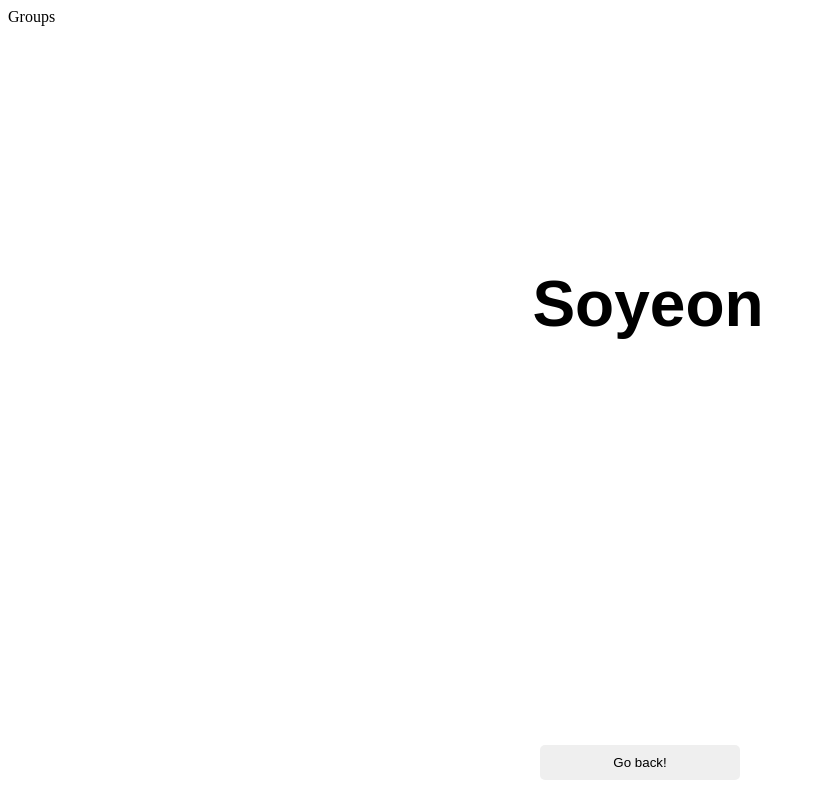
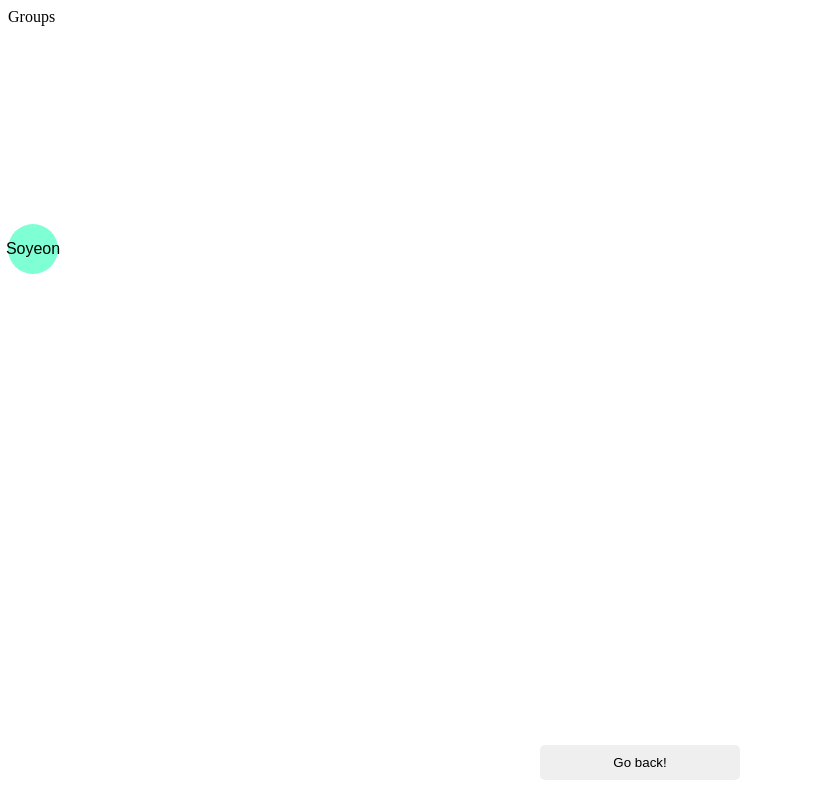
Before and after one commit to BelenPeluffo/framer-animation-project, a React (Vite) app: page /groups in a window 1280 px wide. Shown: the whole page, without its empty margins (0-816 px from the left). Built offline with nearby package versions, Linux system fonts and the light colour scheme.

Commit message:
feat (FirstMotionComponent.jsx): updates component props and style classes.

```diff
--- a/src/components/FirstMotionComponent.jsx
+++ b/src/components/FirstMotionComponent.jsx
@@ -2,10 +2,10 @@ import { motion } from "framer-motion";
 import { PropTypes } from "prop-types";
 import "../assets/styles.css";
 
-const FirstMotionComponent = ({text}) => {
+const FirstMotionComponent = ({ text, size }) => {
   return (
     <motion.div
-      className="framer-div"
+      className={`item-circle ${size}`}
       whileHover={{
         scale: [1, 1.05, 1], // this exact succession of values is what garantees that the motion will be like the object is breathing instead of beating, like a heart.
         transition: {
@@ -16,13 +16,14 @@ const FirstMotionComponent = ({text}) => {
         },
       }}
     >
-      <h1 className="title">{text}</h1>
+      <div className={size === "big" ? "title" : "text"}>{text}</div>
     </motion.div>
   );
 };
 
 FirstMotionComponent.propTypes = {
-    text: PropTypes.string,
-}
+  text: PropTypes.string,
+  size: PropTypes.string,
+};
 
 export default FirstMotionComponent;
```
